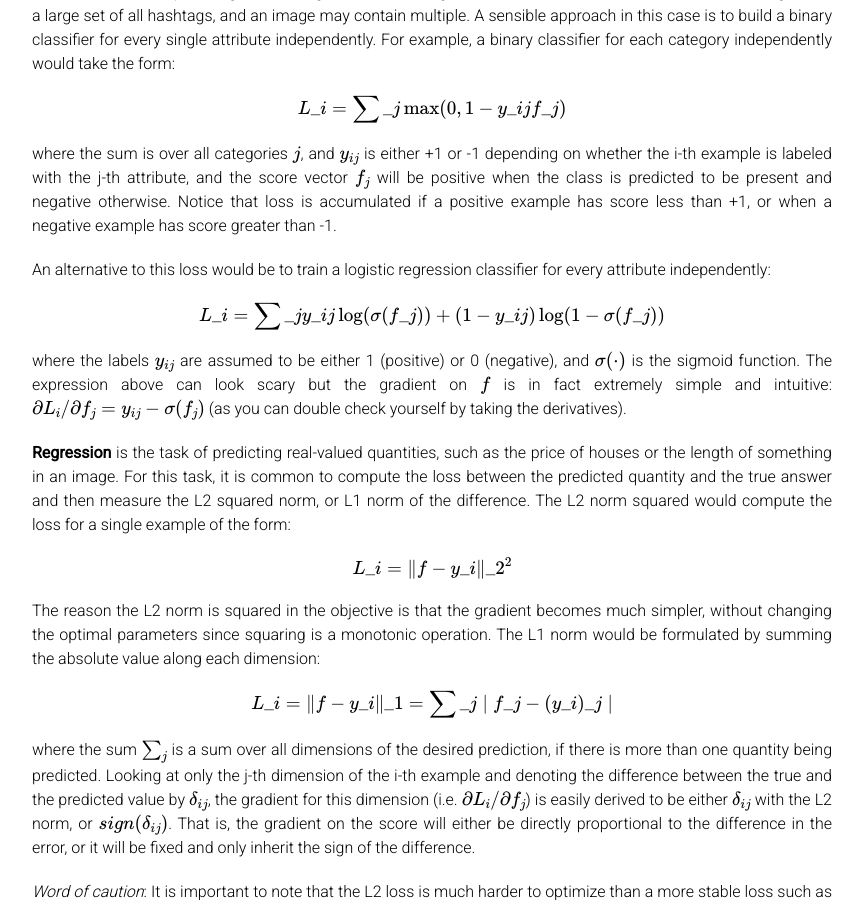
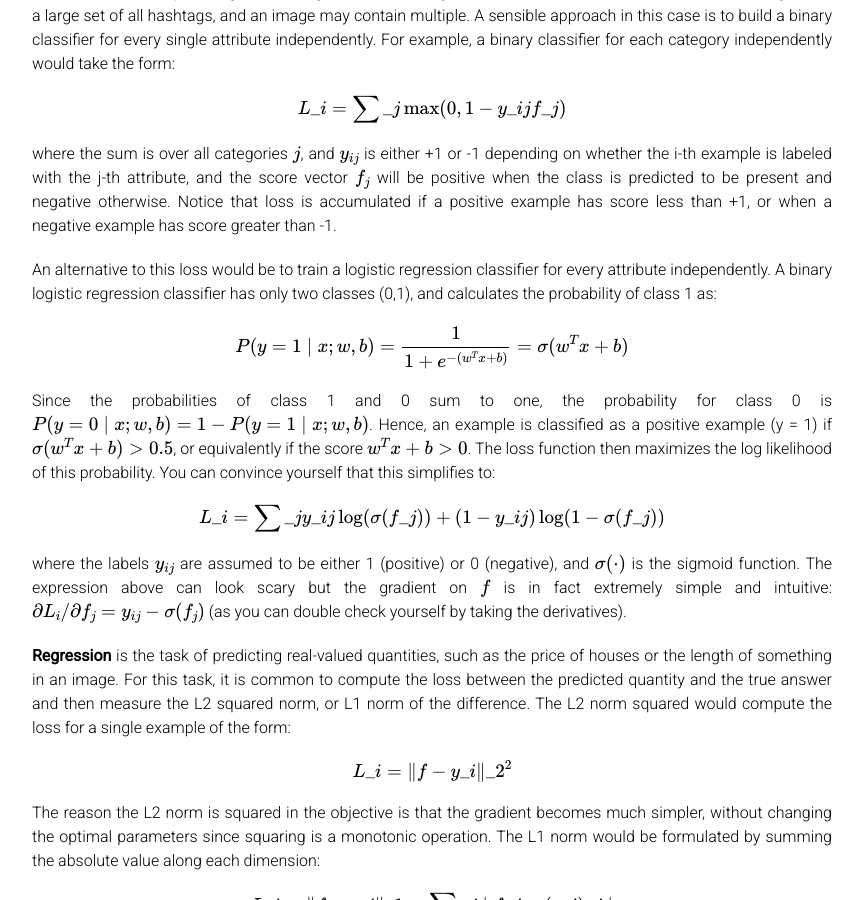
Before and after one commit to cs231n/cs231n.github.io, a Jekyll site: the page built from neural-networks-2.md, in a window 1280 px wide and 900 px high, scrolled down 9818 px. Shown: the whole window, without its empty margins (208-1071 px from the left). Built offline with Jekyll 4.4.1, drawn with Linux system fonts in a browser that asks for light colours; Markdown is read by kramdown in place of the engine named in the settings; formulas are drawn with MathJax 3.

Commit message:
fixing an image and adding a bit more info

```diff
--- a/neural-networks-2.md
+++ b/neural-networks-2.md
@@ -228,7 +228,13 @@ $$
 
 where the sum is over all categories \\(j\\), and \\(y\_{ij}\\) is either +1 or -1 depending on whether the i-th example is labeled with the j-th attribute, and the score vector \\(f\_j\\) will be positive when the class is predicted to be present and negative otherwise. Notice that loss is accumulated if a positive example has score less than +1, or when a negative example has score greater than -1.
 
-An alternative to this loss would be to train a logistic regression classifier for every attribute independently:
+An alternative to this loss would be to train a logistic regression classifier for every attribute independently. A binary logistic regression classifier has only two classes (0,1), and calculates the probability of class 1 as:
+
+$$
+P(y = 1 \mid x; w, b) = \frac{1}{1 + e^{-(w^Tx +b)}} = \sigma (w^Tx + b)
+$$
+
+Since the probabilities of class 1 and 0 sum to one, the probability for class 0 is \\(P(y = 0 \mid x; w, b) = 1 - P(y = 1 \mid x; w,b)\\). Hence, an example is classified as a positive example (y = 1) if \\(\sigma (w^Tx + b) > 0.5\\), or equivalently if the score \\(w^Tx +b > 0\\). The loss function then maximizes the log likelihood of this probability. You can convince yourself that this simplifies to:
 
 $$
 L\_i = \sum\_j y\_{ij} \log(\sigma(f\_j)) + (1 - y\_{ij}) \log(1 - \sigma(f\_j))
```
Also changed, not shown: assets/svmvssoftmax.png.
